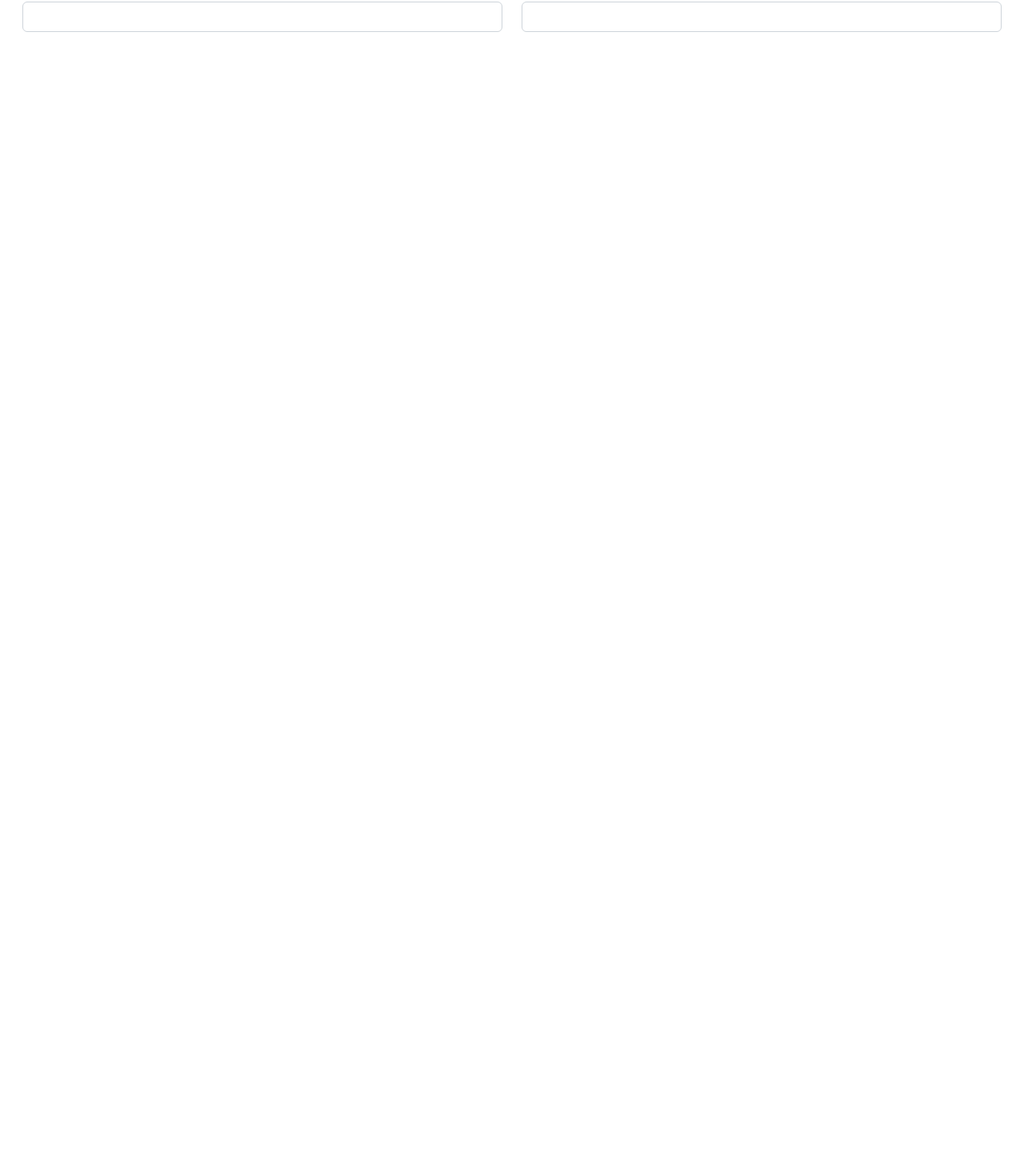
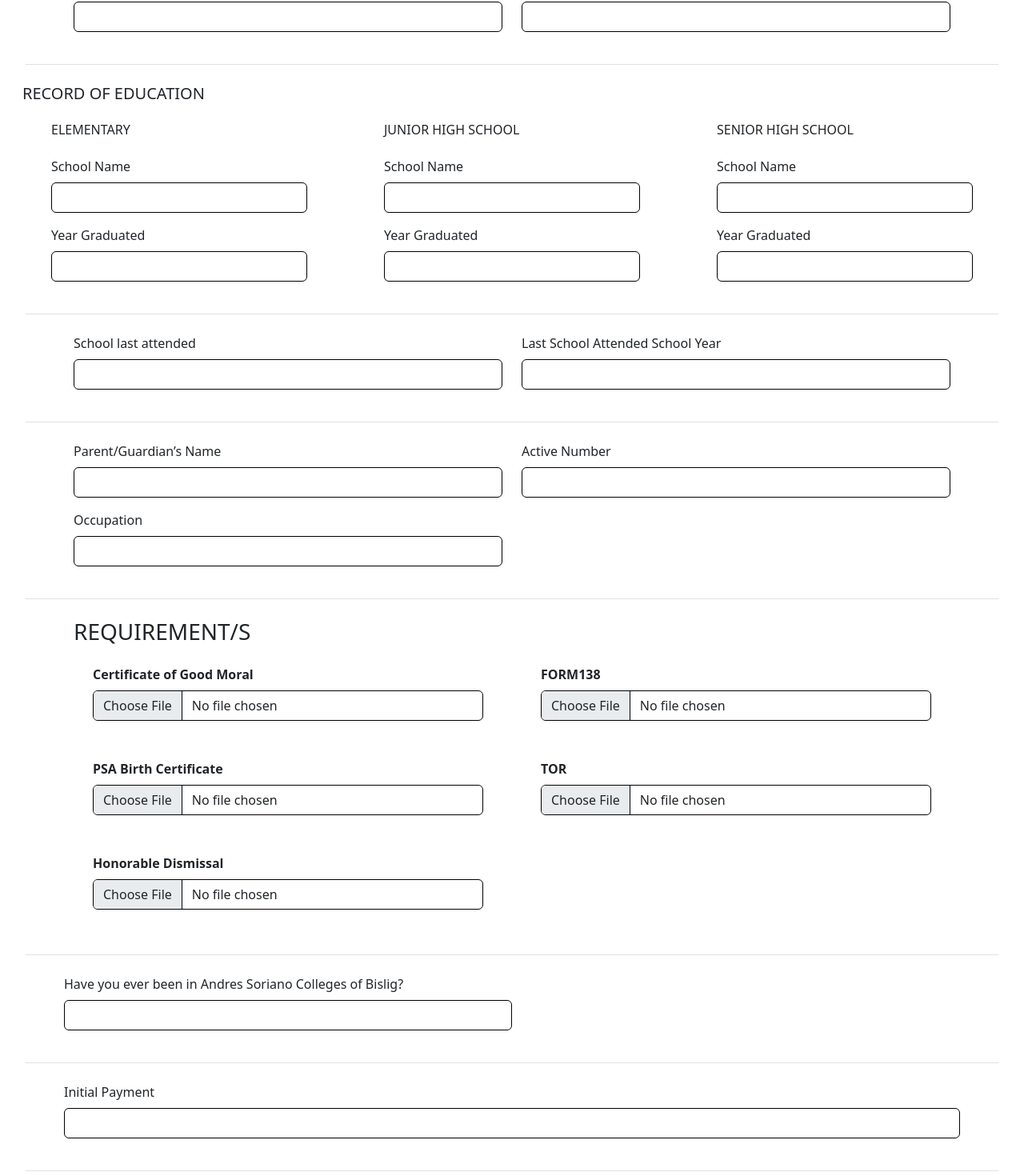
Before and after one commit to blanns456/frontend_school_proj, an Angular app in the folder enrollment_proj/: page /enroll-tesda in a window 1280 px wide. Shown: the part 1258-2728 px from the top of the page at 80% size. Before the commit the page ends 1338 px from the top, so only its background shows below. Built offline with nearby package versions, Linux system fonts and the light colour scheme.

Commit message:
adding tesda enrollment ui

```diff
--- a/enrollment_proj/src/app/pages/enroll-tesda/enroll-tesda.component.html
+++ b/enrollment_proj/src/app/pages/enroll-tesda/enroll-tesda.component.html
@@ -9,7 +9,7 @@
       <div class="mb-3">
         <label for="sy" class="form-label fw-semibold">School Year</label>
         <input type="text"
-          class="form-control" name="sy" id="sy" aria-describedby="helpId" placeholder="">
+          class="form-control fw-bold" name="sy" id="sy" aria-describedby="helpId" value="AY 2022-2023" placeholder="" disabled>
       </div>
     </div>
     <div class="col-6">
@@ -135,7 +135,7 @@
 
   </div>
   <div class="divider"></div>
-  <div class="row py-4 px-3 mx-auto">
+  <div class="row py-4 px-7 mx-auto">
     <div class="col-6">
       <div class="mb-3">
         <label for="permanent_address" class="form-label">Permanent Address</label>
@@ -151,4 +151,142 @@
       </div>
     </div>
   </div>
+  <div class="divider"></div>
+  <div class="row py-4 px-3 mx-auto">
+    <div class="col-12 text-start">
+      <p class="h5">RECORD OF EDUCATION</p>
+    </div>
+    <div class="col-4 px-5">
+      <p class="h6 py-3">ELEMENTARY</p>
+      <div class="mb-3">
+        <label for="" class="form-label">School Name</label>
+        <input type="text"
+          class="form-control" name="" id="" aria-describedby="helpId" placeholder="">
+      </div>
+      <div class="mb-3">
+        <label for="" class="form-label">Year Graduated</label>
+        <input type="text"
+          class="form-control" name="" id="" aria-describedby="helpId" placeholder="">
+      </div>
+    </div>
+    <div class="col-4 px-5">
+      <p class="h6 py-3">JUNIOR HIGH SCHOOL</p>
+      <div class="mb-3">
+        <label for="" class="form-label">School Name</label>
+        <input type="text"
+          class="form-control" name="" id="" aria-describedby="helpId" placeholder="">
+      </div>
+      <div class="mb-3">
+        <label for="" class="form-label">Year Graduated</label>
+        <input type="text"
+          class="form-control" name="" id="" aria-describedby="helpId" placeholder="">
+      </div>
+    </div>
+    <div class="col-4 px-5">
+      <p class="h6 py-3">SENIOR HIGH SCHOOL</p>
+      <div class="mb-3">
+        <label for="" class="form-label">School Name</label>
+        <input type="text"
+          class="form-control" name="" id="" aria-describedby="helpId" placeholder="">
+      </div>
+      <div class="mb-3">
+        <label for="" class="form-label">Year Graduated</label>
+        <input type="text"
+          class="form-control" name="" id="" aria-describedby="helpId" placeholder="">
+      </div>
+    </div>
+  </div>
+  <div class="divider"></div>
+  <div class="row py-4 px-7 mx-auto">
+    <div class="col-6">
+      <div class="mb-3">
+        <label for="permanent_address" class="form-label">School last attended</label>
+        <input type="text"
+          class="form-control" name="permanent_address" id="permanent_address" aria-describedby="helpId" placeholder="">
+      </div>
+    </div>
+    <div class="col-6">
+      <div class="mb-3">
+        <label for="home_address" class="form-label">Last School Attended School Year</label>
+        <input type="text"
+          class="form-control" name="home_address" id="home_address" aria-describedby="helpId" placeholder="">
+      </div>
+    </div>
+  </div>
+  <div class="divider"></div>
+  <div class="row py-4 px-7 mx-auto">
+    <div class="col-6">
+      <div class="mb-3">
+        <label for="permanent_address" class="form-label">Parent/Guardian’s Name</label>
+        <input type="text"
+          class="form-control" name="permanent_address" id="permanent_address" aria-describedby="helpId" placeholder="">
+      </div>
+    </div>
+    <div class="col-6">
+      <div class="mb-3">
+        <label for="home_address" class="form-label">Active Number</label>
+        <input type="text"
+          class="form-control" name="home_address" id="home_address" aria-describedby="helpId" placeholder="">
+      </div>
+    </div>
+    <div class="col-6">
+      <div class="mb-3">
+        <label for="home_address" class="form-label">Occupation</label>
+        <input type="text"
+          class="form-control" name="home_address" id="home_address" aria-describedby="helpId" placeholder="">
+      </div>
+    </div>
+  </div>
+  <div class="divider"></div>
+  <div class="row py-4 px-7 mx-auto">
+    <h3>REQUIREMENT/S</h3>
+    <div class="col-6">
+      <div class="mb-3 py-3 px-4">
+        <label for="good_moral" class="form-label fw-bold">Certificate of Good Moral </label>
+        <input type="file" class="form-control" name="good_moral" id="good_moral" placeholder="" aria-describedby="fileHelpId">
+      </div>
+    </div>
+    <div class="col-6">
+      <div class="mb-3 py-3 px-4">
+        <label for="good_moral" class="form-label fw-bold">FORM138</label>
+        <input type="file" class="form-control" name="good_moral" id="good_moral" placeholder="" aria-describedby="fileHelpId">
+      </div>
+    </div>
+    <div class="col-6">
+      <div class="mb-3 py-3 px-4">
+        <label for="psa" class="form-label fw-bold">PSA Birth Certificate</label>
+        <input type="file" class="form-control" name="psa" id="psa" placeholder="" aria-describedby="fileHelpId">
+      </div>
+    </div>
+    <div class="col-6">
+      <div class="mb-3 py-3 px-4">
+        <label for="tor" class="form-label fw-bold">TOR</label>
+        <input type="file" class="form-control" name="tor" id="tor" placeholder="" aria-describedby="fileHelpId">
+      </div>
+    </div>
+    <div class="col-6">
+      <div class="mb-3 py-3 px-4">
+        <label for="honorable_dismissal" class="form-label fw-bold">Honorable Dismissal</label>
+        <input type="file" class="form-control" name="honorable_dismissal" id="honorable_dismissal" placeholder="" aria-describedby="fileHelpId">
+      </div>
+    </div>
+  </div>
+  <div class="divider"></div>
+  <div class="py-4 px-7 mx-auto">
+    <div class="mb-3 w-50">
+      <label for="beenInAsc" class="form-label">Have you ever been in Andres Soriano Colleges of Bislig?</label>
+      <input type="text"
+        class="form-control" name="beenInAsc" id="beenInAsc" aria-describedby="helpId" placeholder="">
+    </div>
+  </div>
+  <div class="divider"></div>
+  <div class="py-4 px-7 mx-auto">
+    <div class="mb-3">
+      <label for="initialPayment" class="form-label">Initial Payment</label>
+      <input type="text"
+        class="form-control" name="initialPayment" id="initialPayment" aria-describedby="helpId" placeholder="">
+    </div>
+  </div>
+  <div class="divider"></div>
+  <h4 class="py-4 px-7 text-center">In consideration of my admission to the Andres Soriano Colleges of Bislig and the privileges of a student in the constitution, I promise to abide and comply with the rules and regulations laid by the School authorities. </h4>
 </div>
--- a/enrollment_proj/src/styles.css
+++ b/enrollment_proj/src/styles.css
@@ -75,3 +75,7 @@ body::-webkit-scrollbar {
   /* margin-bottom: 2rem; */
   margin:auto;
 }
+
+.form-control{
+  border:1px solid black;
+}
```
